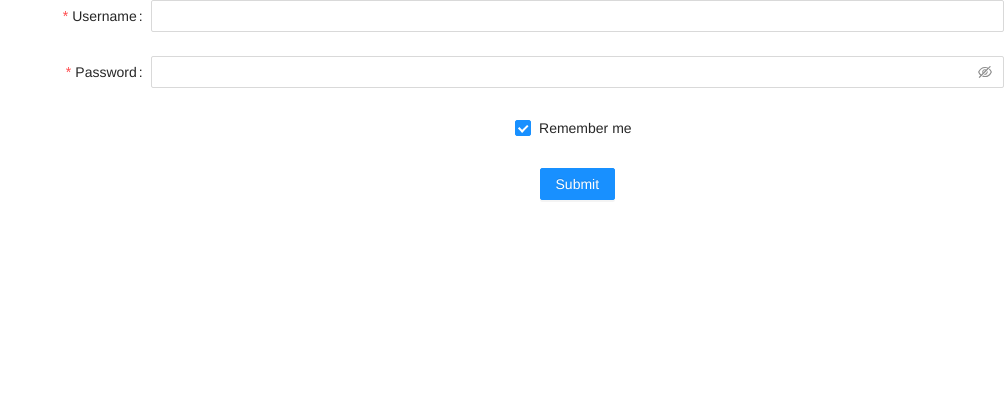
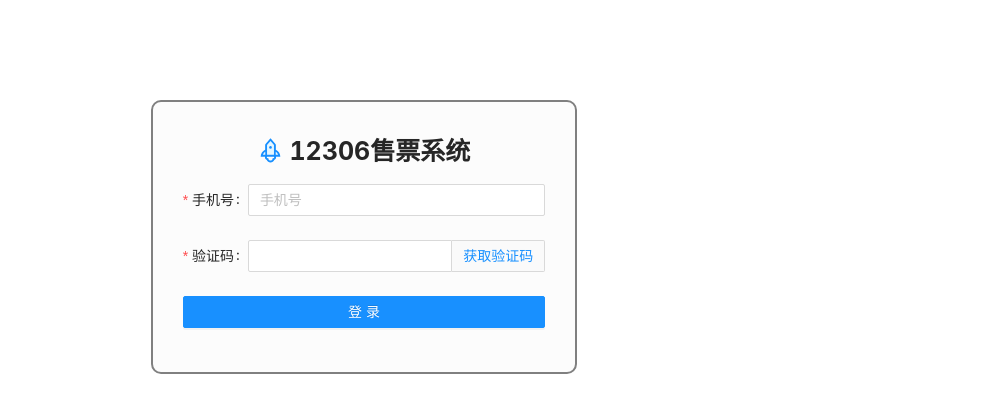
Before and after one commit to Akine-Ko/12306, a Vue app in the folder web/: page /login in a window 1280 px wide. Shown: the top 412 px of the page, without its empty margins (276-1280 px from the left). Built offline with nearby package versions, Linux system fonts and the light colour scheme.

Commit message:
5.6 增加login页面，登录注册二合一，后端接口未对接

```diff
--- a/web/src/App.vue
+++ b/web/src/App.vue
@@ -1,26 +1,3 @@
 <template>
   <router-view/>
 </template>
-
-<style>
-#app {
-  font-family: Avenir, Helvetica, Arial, sans-serif;
-  -webkit-font-smoothing: antialiased;
-  -moz-osx-font-smoothing: grayscale;
-  text-align: center;
-  color: #2c3e50;
-}
-
-nav {
-  padding: 30px;
-}
-
-nav a {
-  font-weight: bold;
-  color: #2c3e50;
-}
-
-nav a.router-link-exact-active {
-  color: #42b983;
-}
-</style>
--- a/web/src/views/login.vue
+++ b/web/src/views/login.vue
@@ -1,47 +1,52 @@
 <template>
+  <a-row class="login">
+    <a-col :span="8" :offset="8" class="login-main">
+      <h1 style="text-align: center"><rocket-two-tone />&nbsp;12306售票系统</h1>
       <a-form
-      :model="formState"
+          :model="loginForm"
           name="basic"
-      :label-col="{ span: 8 }"
-      :wrapper-col="{ span: 16 }"
           autocomplete="off"
           @finish="onFinish"
           @finishFailed="onFinishFailed"
       >
         <a-form-item
-        label="Username"
-        name="username"
-        :rules="[{ required: true, message: 'Please input your username!' }]"
+            label="手机号"
+            name="mobile"
+            :rules="[{ required: true, message: '请输入手机号!' }]"
         >
-      <a-input v-model:value="formState.username" />
+          <a-input v-model:value="loginForm.mobile" placeholder="手机号"/>
         </a-form-item>
 
         <a-form-item
-        label="Password"
-        name="password"
-        :rules="[{ required: true, message: 'Please input your password!' }]"
+            label="验证码"
+            name="code"
+            :rules="[{ required: true, message: '请输入验证码!' }]"
         >
-      <a-input-password v-model:value="formState.password" />
+          <a-input v-model:value="loginForm.code">
+            <template #addonAfter>
+              <a @click="sendCode">获取验证码</a>
+            </template>
+          </a-input>
+          <!--<a-input v-model:value="loginForm.code" placeholder="验证码"/>-->
         </a-form-item>
 
-    <a-form-item name="remember" :wrapper-col="{ offset: 8, span: 16 }">
-      <a-checkbox v-model:checked="formState.remember">Remember me</a-checkbox>
+        <a-form-item>
+          <a-button type="primary" block html-type="submit">登录</a-button>
         </a-form-item>
 
-    <a-form-item :wrapper-col="{ offset: 8, span: 16 }">
-      <a-button type="primary" html-type="submit">Submit</a-button>
-    </a-form-item>
       </a-form>
+    </a-col>
+  </a-row>
 </template>
 
 <script>
 import { defineComponent, reactive } from 'vue';
 export default defineComponent({
+  name: "login-view",
   setup() {
-    const formState = reactive({
-      username: '',
-      password: '',
-      remember: true,
+    const loginForm = reactive({
+      mobile: '',
+      code: '',
     });
     const onFinish = values => {
       console.log('Success:', values);
@@ -50,7 +55,7 @@
       console.log('Failed:', errorInfo);
     };
     return {
-      formState,
+      loginForm,
       onFinish,
       onFinishFailed,
     };
@@ -58,6 +63,16 @@
 });
 </script>
 
-<style scoped>
-
+<style>
+.login-main h1 {
+  font-size: 25px;
+  font-weight: bold;
+}
+.login-main {
+  margin-top: 100px;
+  padding: 30px 30px 20px;
+  border: 2px solid grey;
+  border-radius: 10px;
+  background-color: #fcfcfc;
+}
 </style>
```
Lines whose indentation alone changed are shown as unchanged.
